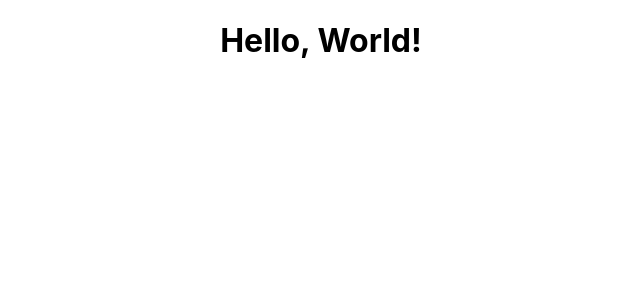
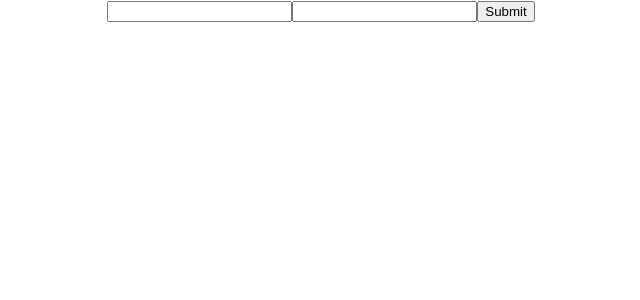
Before and after one commit to weronikaolejniczak/meme-generator, a React (Create React App) app: page / in a window 1280 px wide. Shown: the top 300 px of the page, without its empty margins (319-959 px from the left). Built offline with nearby package versions, Linux system fonts and the light colour scheme.

Commit message:
Form for passing in upper and bottom text

```diff
--- a/src/App.js
+++ b/src/App.js
@@ -1,10 +1,37 @@
-import React from 'react';
+import React, {useState} from 'react';
 import './App.css';
 
+/**
+ * TODO:
+ * - put 'top' and 'bottom' in a dictionary
+ */
 function App() {
+  const [upperText, setUpperText] = useState('');
+  const [bottomText, setBottomText] = useState('');
+
+  const handleChange = (event) => {
+    const filledName = event.target.name;
+    const fieldValue = event.target.value;
+
+    if (filledName === 'top') {
+      setUpperText(fieldValue)
+    } else {
+      setBottomText(fieldValue)
+    }
+  }
+
+  const handleSubmit = (event) => {
+    event.preventDefault();
+    //console.log(upperText, bottomText);
+  }
+
   return (
     <div className="App">
-      <h1>Hello, World!</h1>
+      <form onSubmit={handleSubmit} >
+        <input type="text" name="top" value={upperText} onChange={handleChange} />
+        <input type="text" name="bottom" value={bottomText} onChange={handleChange} />
+        <input type="submit" value="Submit"/>
+      </form>
     </div>
   );
 }
```
